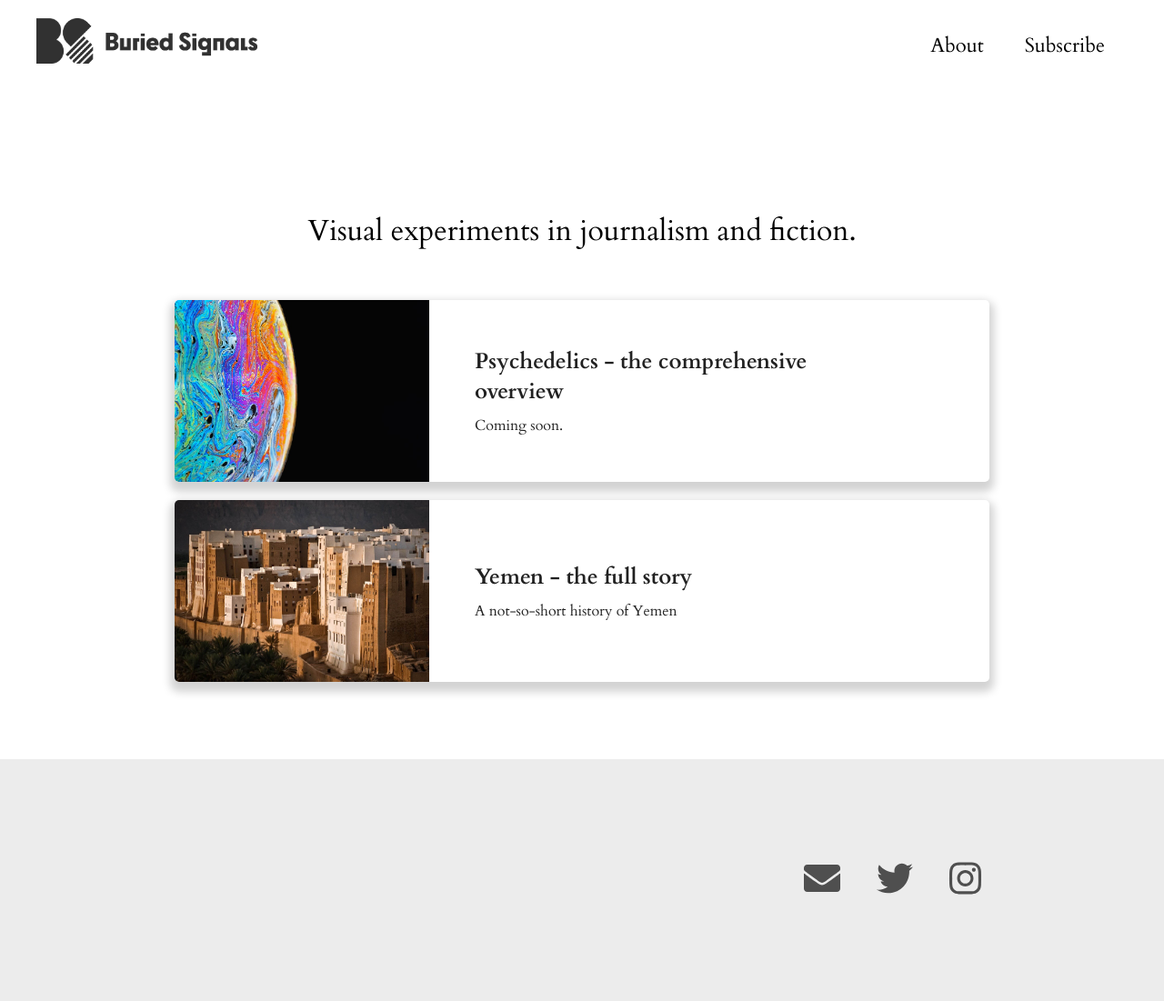
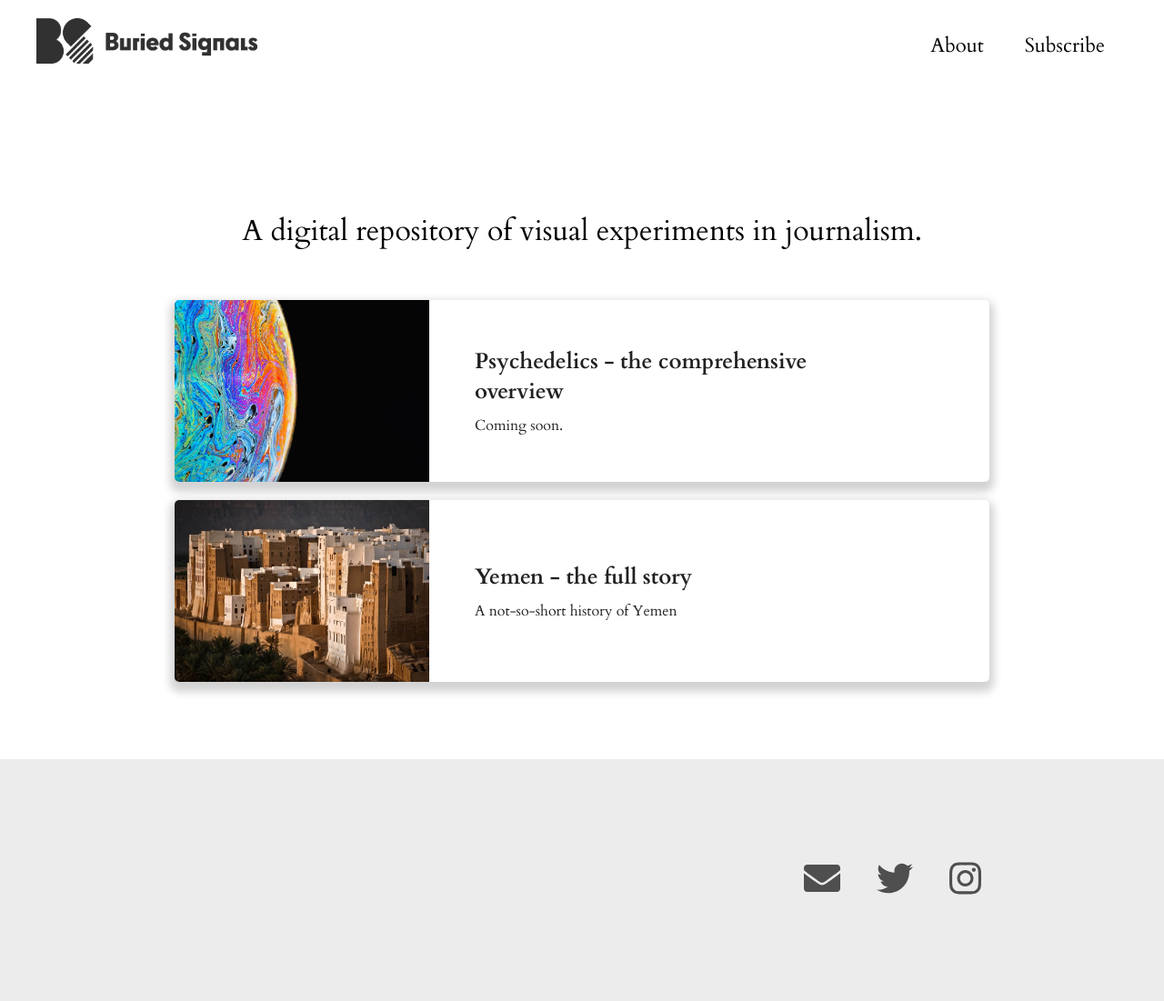
Before and after one commit to buriedsignals/blog, a Jekyll site: the page built from index.markdown, in a window 1280 px wide. Shown: the whole page at 91% size. Built offline with Jekyll 4.4.1, drawn with Linux system fonts in a browser that asks for light colours; grey boxes are pictures that could not be loaded.

Commit message:
updated slogan

```diff
--- a/index.markdown
+++ b/index.markdown
@@ -6,7 +6,7 @@ image: /assets/img/og_image.png
 ---
 
 <div>
-   <h1>Visual experiments in journalism and fiction.</h1>
+   <h1>A digital repository of visual experiments in journalism.</h1>
    {% for post in site.posts %}
       <a href="{{ post.url }}" class="article">
          <img src="{{ post.image }}" alt="" />
```
